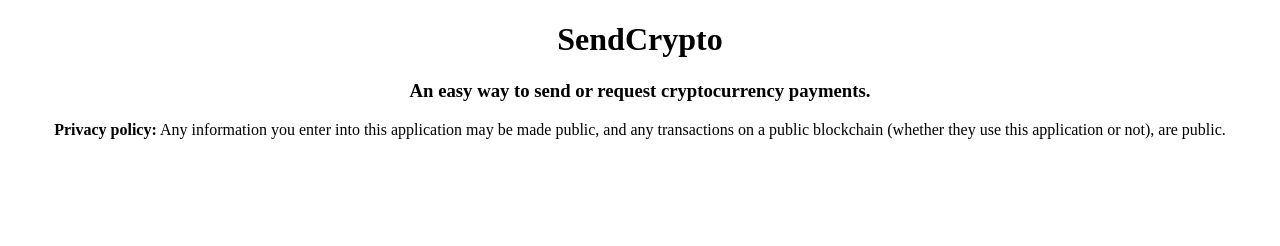
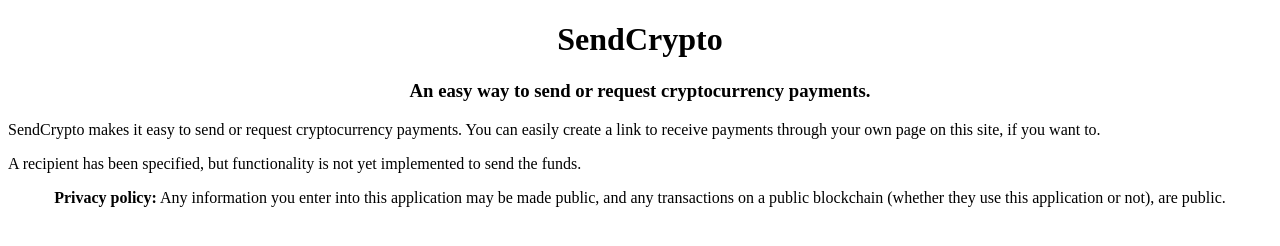
Before and after one commit to SendCrypto/SendCrypto, a website: page source/public/index.html in a window 1280 px wide. Drawn offline with Linux system fonts and the light colour scheme.

Commit message:
Add simple content for yes/no recipient

```diff
--- a/source/public/index.html
+++ b/source/public/index.html
@@ -6,7 +6,17 @@
 <body>
 	<h1>SendCrypto</h1>
 	<h3>An easy way to send or request cryptocurrency payments.</h3>
-
+	<div id="noRecipient">
+		<p>
+			SendCrypto makes it easy to send or request cryptocurrency payments.
+			You can easily create a link to receive payments through your own page on this site, if you want to.
+		</p>
+	</div>
+	<div id="specifiedRecipient">
+		<p>
+			A recipient has been specified, but functionality is not yet implemented to send the funds.
+		</p>
+	</div>
 	<footer>
 		<p>
 			<strong>Privacy policy:</strong>
```
